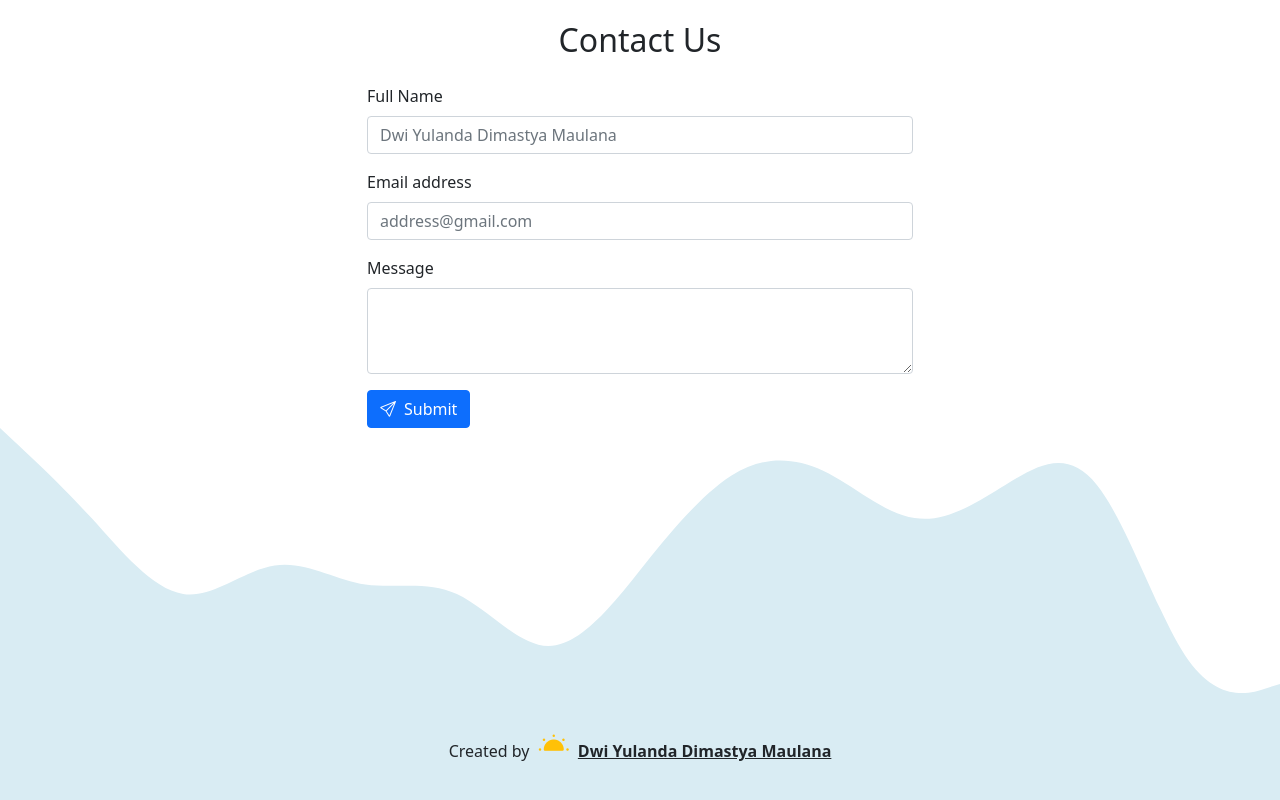
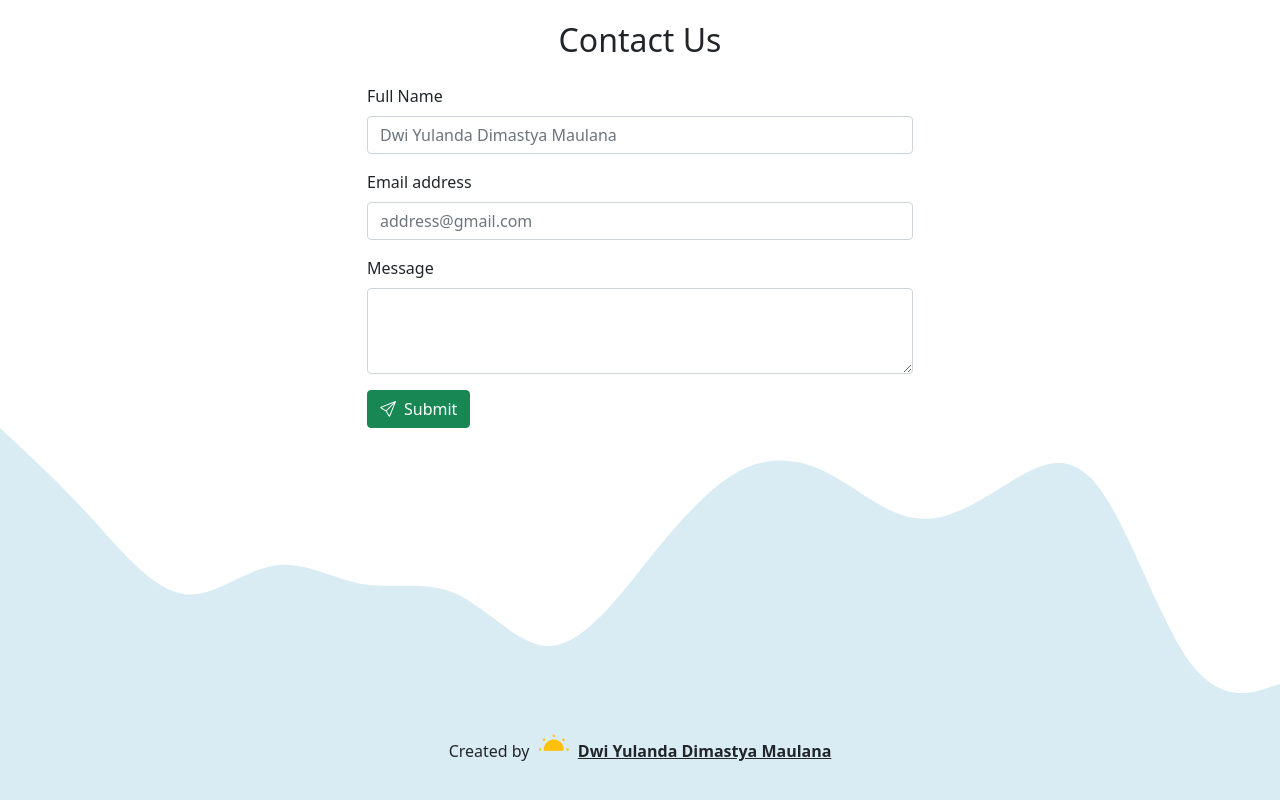
Before and after one commit to dimastya13/dwiyulandadimas.github.io, a plain HTML site: page index.html in a window 1280 px wide. Shown: the part 4472-5272 px from the top of the page. Drawn offline with nearby package versions, Linux system fonts and the light colour scheme.

Commit message:
mengubah warna tombol menjadi hijau

```diff
--- a/index.html
+++ b/index.html
@@ -357,7 +357,7 @@
               <label for="message" class="form-label">Message</label>
               <textarea class="form-control" id="message" rows="3" name="message"></textarea>
             </div>
-            <button type="submit" class="btn btn-primary btn-submit"><i class="bi bi-send pe-2"></i>Submit</button>
+            <button type="submit" class="btn btn-success btn-submit"><i class="bi bi-send pe-2"></i>Submit</button>
             <!-- dalam bootstrap pemberian nama tidak perlu membuat "class", cukum berikan namanya saja. contoh "btn-submit" atau "btn-loading", dan ketikkan di dalam class.-->
 
             <button class="btn btn-primary btn-loading d-none" type="button" disabled>
```
